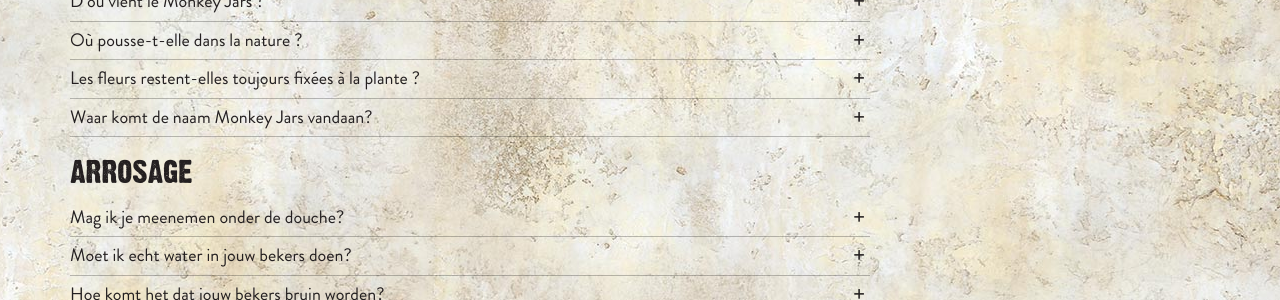
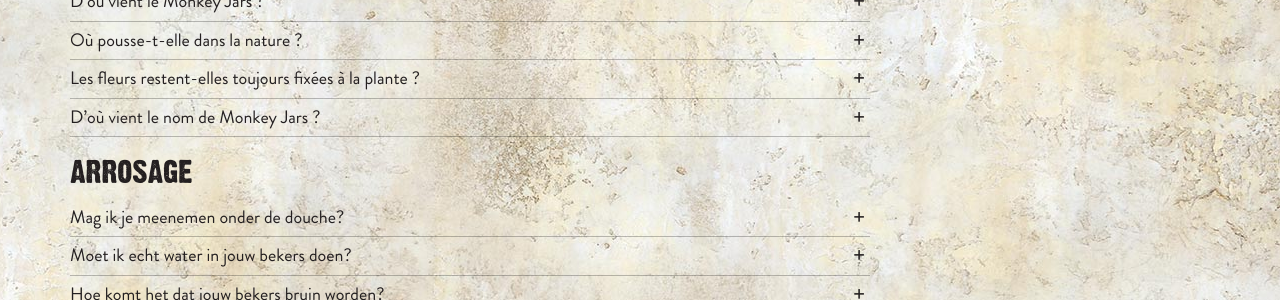
Before and after one commit to jhvanderschee/monkeyjars_fr, a Jekyll site: the page built from informations/index.md, in a window 1280 px wide and 900 px high. Shown: the part 365-665 px from the top of the window. Built offline with Jekyll 4.4.1, drawn with Linux system fonts in a browser that asks for light colours; some of the changed lines change nothing that is shown.

Commit message:
Updated 'informations/index.md' via CloudCannon

```diff
--- a/informations/index.md
+++ b/informations/index.md
@@ -20,11 +20,11 @@
       La plante peut conserver ses fleurs plusieurs années. Cela dépend surtout
       des soins reçus. Si l’arrosage est insuffisant, ses fleurs se dessèchent
       (elles brunissent) et meurent.
-  - title: Waar komt de naam Monkey Jars vandaan?
+  - title: D’où vient le nom de Monkey Jars ?
     content: >-
-      De apen die door de jungle slingeren nemen onderweg wel eens een slokje
-      water uit mijn beker. Vandaar de naam ‘Monkey Jars’. Ik word ook wel
-      ‘bekerplant’ genoemd. Maar jij mag ‘Monkey Jars’ zeggen ;-).
+      Les singes qui se balancent d’un arbre à l’autre dans la jungle utilisent
+      ses fleurs pour boire. D’où le nom de « Monkey Jars ». On l’appelle aussi
+      « plante à urnes ». Mais appelez-la « Monkey Jars » ;-).
 water_geven:
   - title: Mag ik je meenemen onder de douche?
     content: >-
```
